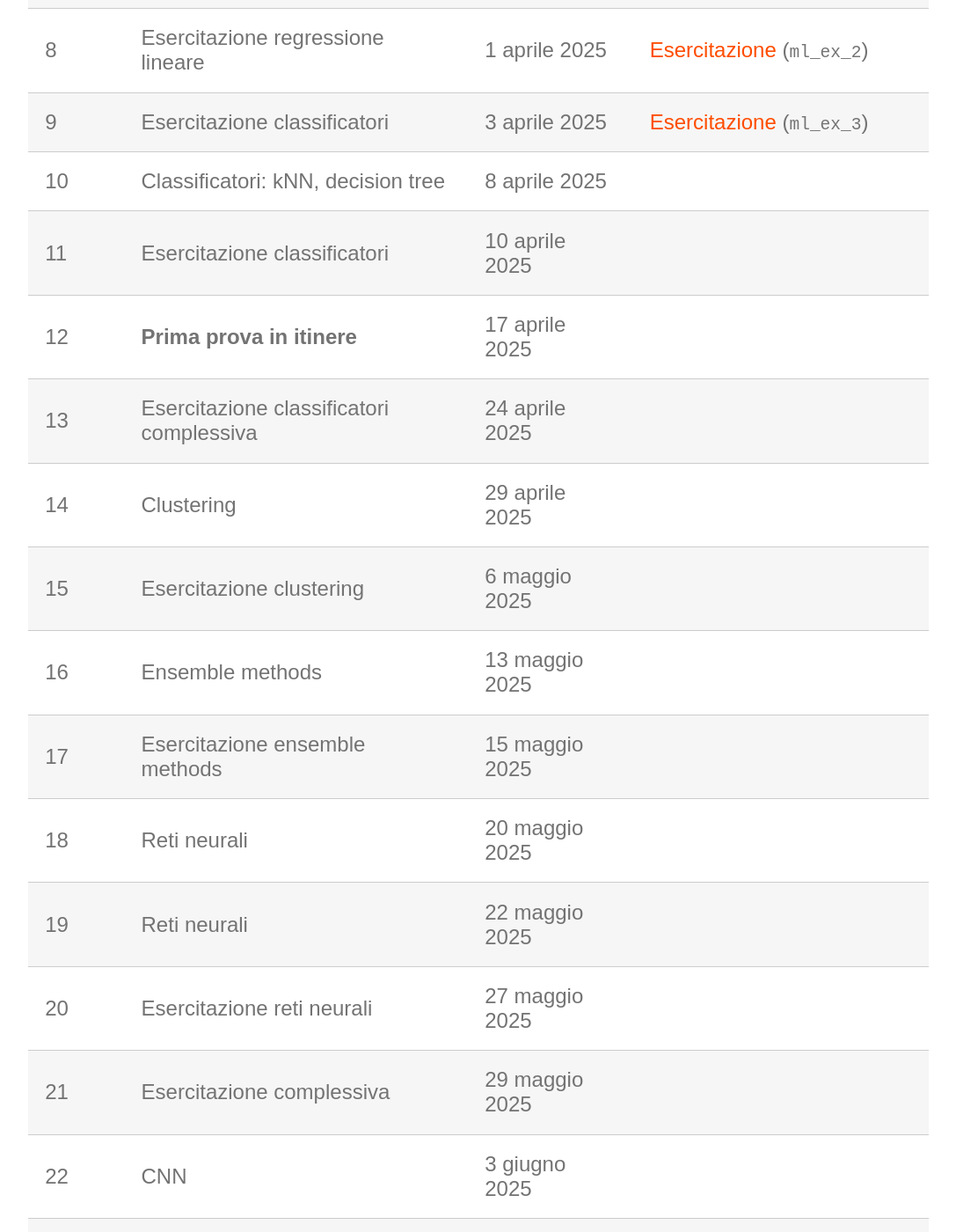
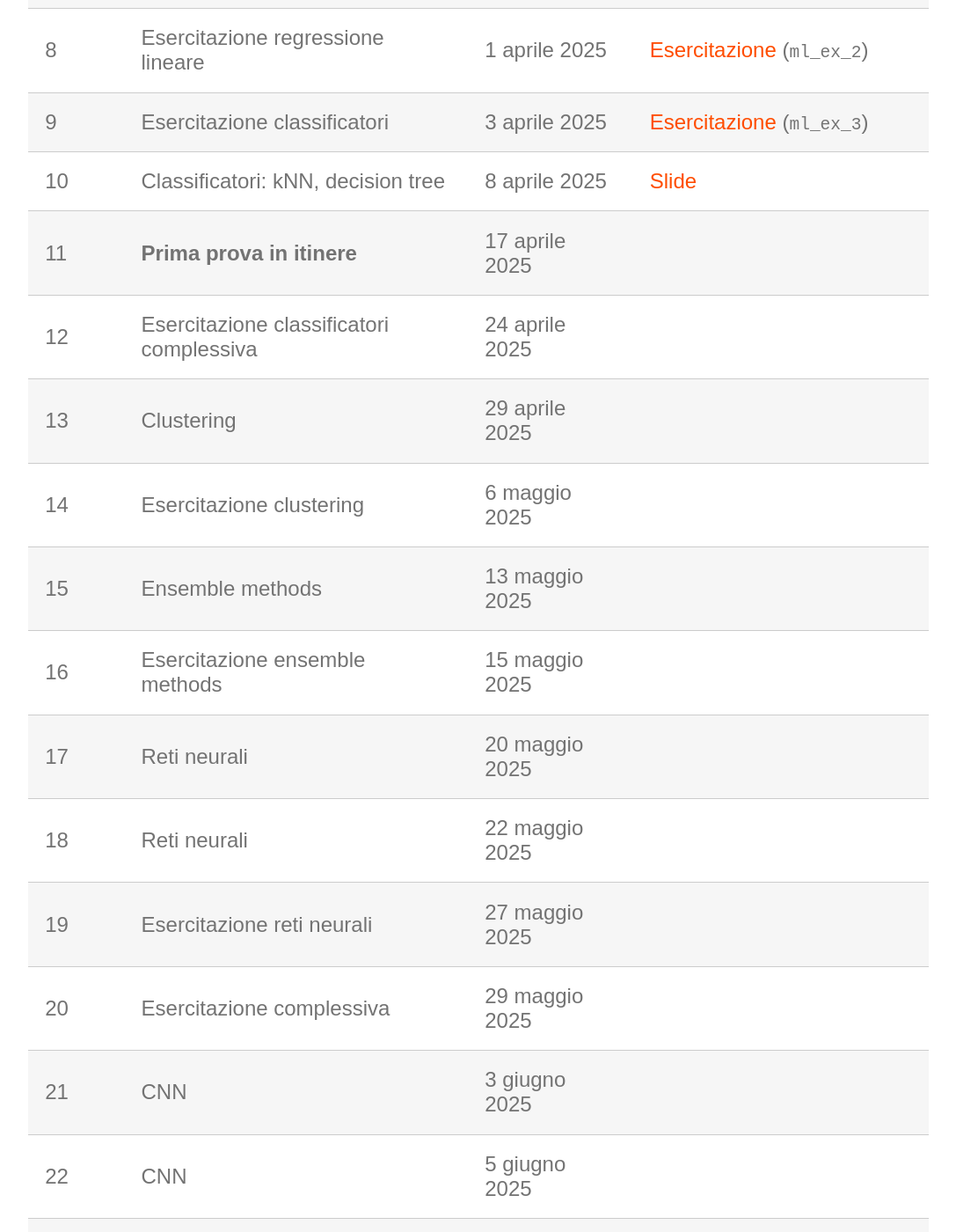
Before and after one commit to perceivelab/ml-mz-2025, a Jekyll site: the page built from lezioni.md, in a window 1280 px wide and 1400 px high, scrolled down 926 px. Shown: the whole window at 88% size, without its empty margins (96-1183 px from the left). Built offline with Jekyll 4.4.1, drawn with Linux system fonts in a browser that asks for light colours; our own code applies the rules of GitHub Pages for plain Markdown files.

Commit message:
Update lezioni.md

```diff
--- a/lezioni.md
+++ b/lezioni.md
@@ -15,18 +15,17 @@ layout: page
 | 7       | Classificatori: SVM      | 27 marzo 2025        |  [Slide](https://studentiunict-my.sharepoint.com/:b:/g/personal/concetto_spampinato_unict_it/ERksvOCk4FNBrmeoioPZZ1MBMeMjyORVajSvejP6XepsGA?e=UcaWNP), [dispense](https://studentiunict-my.sharepoint.com/:b:/g/personal/concetto_spampinato_unict_it/EQkGWNE2UztFrHOoYe9TqCcBeVt57OyOEE7xoPZ9TCYvNA?e=fbFRIt)      |
 | 8       | Esercitazione regressione lineare                    | 1 aprile 2025        | [Esercitazione](https://studentiunict-my.sharepoint.com/:u:/g/personal/simone_palazzo_unict_it/EceYFgjCpddFh_4kasL2Ye8BkGEKIFxr2PxWZtmyBVjrFg?e=leF8SX) (`ml_ex_2`)      |
 | 9       | Esercitazione classificatori          | 3 aprile 2025        |   [Esercitazione](https://studentiunict-my.sharepoint.com/:u:/g/personal/concetto_spampinato_unict_it/ERXo2TaP4y1HsHbp2et_EgQB1R8RCy7G98rNTjVtBhXZSw?e=W1gkuS)   (`ml_ex_3`)   |
-| 10      | Classificatori: kNN, decision tree     | 8 aprile 2025        |        |
-| 11      | Esercitazione classificatori          | 10 aprile 2025       |        |
-| 12      | **Prima prova in itinere**             | 17 aprile 2025       |        |
-| 13      | Esercitazione classificatori complessiva | 24 aprile 2025    |        |
-| 14      | Clustering                             | 29 aprile 2025       |        |
-| 15      | Esercitazione clustering               | 6 maggio 2025        |        |
-| 16      | Ensemble methods                       | 13 maggio 2025       |        |
-| 17      | Esercitazione ensemble methods        | 15 maggio 2025       |        |
-| 18      | Reti neurali                          | 20 maggio 2025       |        |
-| 19      | Reti neurali                          | 22 maggio 2025       |        |
-| 20      | Esercitazione reti neurali            | 27 maggio 2025       |        |
-| 21      | Esercitazione complessiva             | 29 maggio 2025       |        |
-| 22      | CNN                                   | 3 giugno 2025        |        |
-| 23      | CNN                                   | 5 giugno 2025        |        |
-| 24      | **Seconda prova in itinere**          | 13 giugno 2025       |        |
+| 10      | Classificatori: kNN, decision tree     | 8 aprile 2025        |  [Slide](https://studentiunict-my.sharepoint.com/:b:/g/personal/concetto_spampinato_unict_it/Eal1jnXkn_FNmLEEGLj8_6wBrJegQTOrZJkODdXPy6Yjag?e=98c3de)      |
+| 11      | **Prima prova in itinere**             | 17 aprile 2025       |        |
+| 12      | Esercitazione classificatori complessiva | 24 aprile 2025    |        |
+| 13      | Clustering                             | 29 aprile 2025       |        |
+| 14      | Esercitazione clustering               | 6 maggio 2025        |        |
+| 15      | Ensemble methods                       | 13 maggio 2025       |        |
+| 16      | Esercitazione ensemble methods        | 15 maggio 2025       |        |
+| 17      | Reti neurali                          | 20 maggio 2025       |        |
+| 18      | Reti neurali                          | 22 maggio 2025       |        |
+| 19      | Esercitazione reti neurali            | 27 maggio 2025       |        |
+| 20      | Esercitazione complessiva             | 29 maggio 2025       |        |
+| 21      | CNN                                   | 3 giugno 2025        |        |
+| 22      | CNN                                   | 5 giugno 2025        |        |
+| 23      | **Seconda prova in itinere**          | 13 giugno 2025       |        |
```
